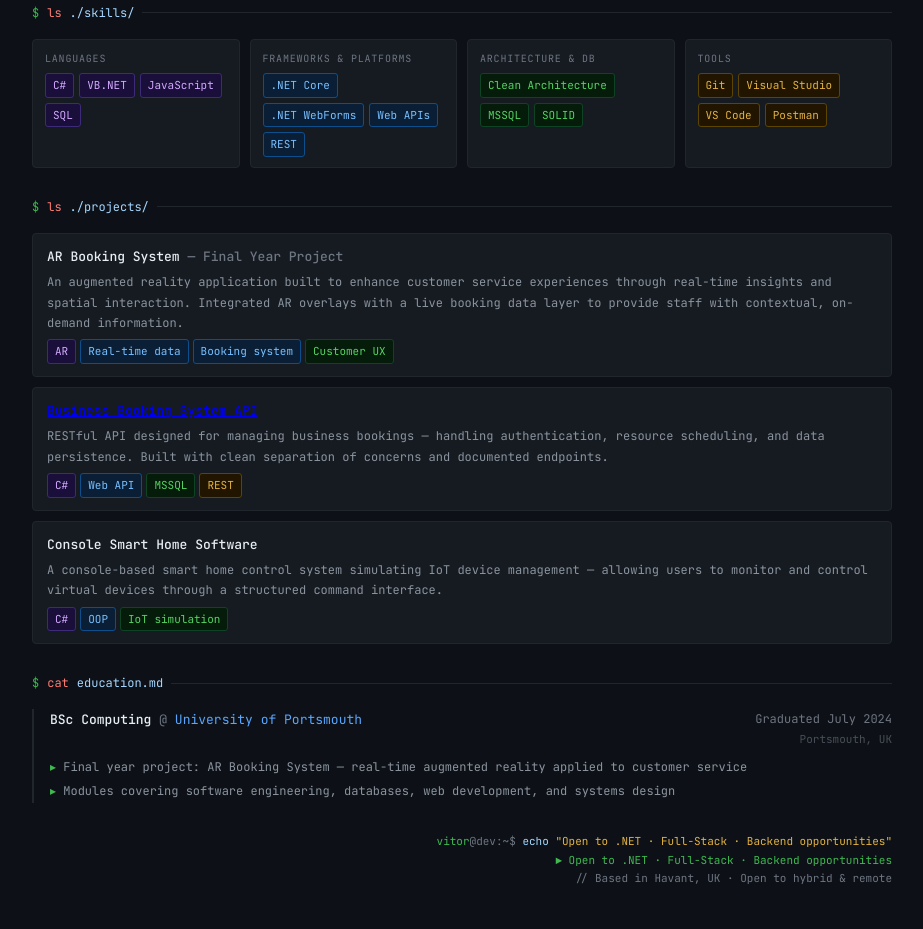
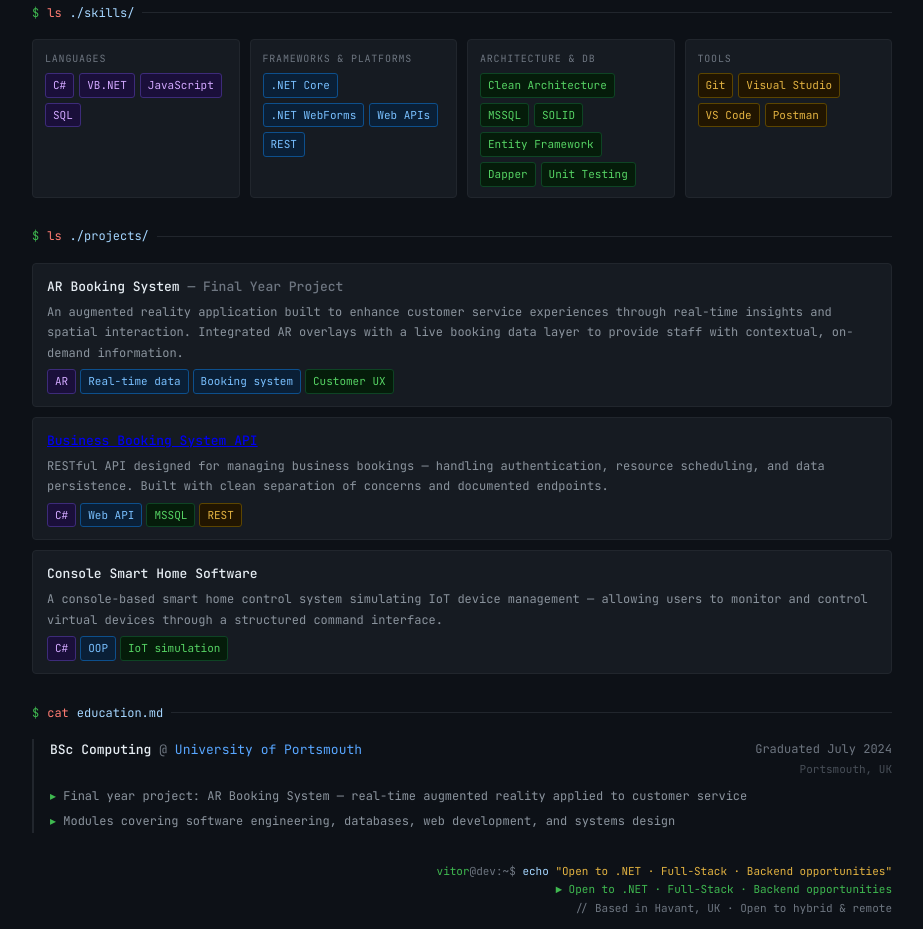
Before and after one commit to vferreira19/vferreira19.github.io, a plain HTML site: page index.html in a window 1280 px wide. Shown: the part 989-1918 px from the top of the page, without its empty margins (178-1101 px from the left). Drawn offline with Linux system fonts and the light colour scheme.

```diff
--- a/index.html
+++ b/index.html
@@ -401,6 +401,9 @@
           <span class="tag tag-db">Clean Architecture</span>
           <span class="tag tag-db">MSSQL</span>
           <span class="tag tag-db">SOLID</span>
+          <span class="tag tag-db">Entity Framework</span>
+          <span class="tag tag-db">Dapper</span>
+          <span class="tag tag-db">Unit Testing</span>
         </div>
       </div>
       <div class="skill-group">
```
